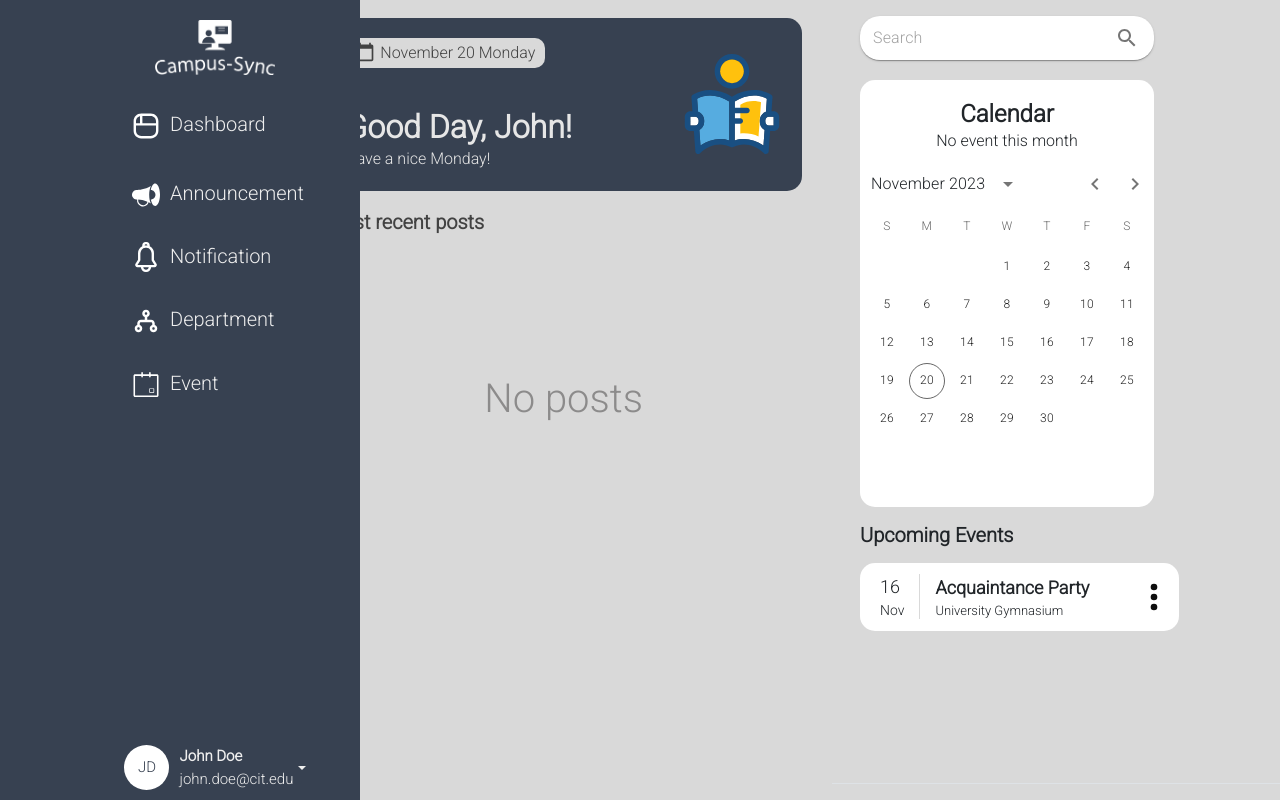
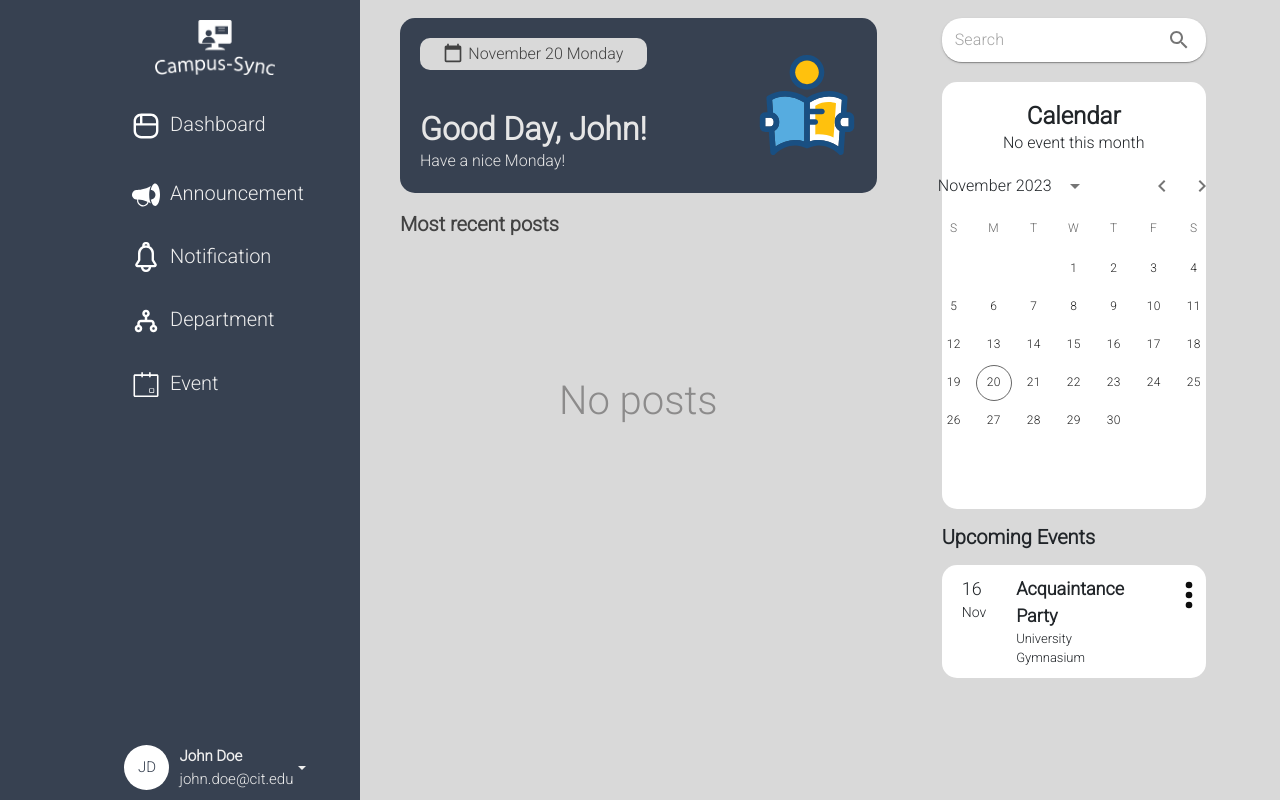
Before and after one commit to TiempoAllen/campus-sync, a React (Create React App) app: page /dashboard in a window 1280 px wide. Built offline with nearby package versions, Linux system fonts and the light colour scheme.

Commit message:
fixed the layout of the dashboard

```diff
--- a/src/Pages/Dashboard/Body.js
+++ b/src/Pages/Dashboard/Body.js
@@ -1,5 +1,12 @@
-import React from "react";
+import React, { useState } from "react";
 import CalendarTodayIcon from "@mui/icons-material/CalendarToday";
+import { Paper, InputBase } from "@mui/material";
+import SearchIcon from "@mui/icons-material/Search";
+import IconButton from "@mui/material/IconButton";
+import { LocalizationProvider } from "@mui/x-date-pickers/LocalizationProvider";
+import { AdapterDayjs } from "@mui/x-date-pickers/AdapterDayjs";
+import { DateCalendar } from "@mui/x-date-pickers/DateCalendar";
+import * as Separator from "@radix-ui/react-separator";
 
 const getDate = () => {
   const today = new Date();
@@ -16,9 +23,16 @@ const weekday = new Date().toLocaleDateString("en-US", { weekday: "long" });
 
 const date = getDate();
 
-const Body = ({ name }) => {
+const Body = () => {
+  const [name, setName] = useState("John");
+
+  const handleChange = (e) => {
+    const newName = e.target.value;
+    setName(newName);
+  };
   return (
-    <div className="body">
+    <div className="body d-flex flex-row flex-grow-1">
+      <div className="center">
         <div className="greetings">
           <div id="first-half">
             <div className="date">
@@ -54,6 +68,72 @@ const Body = ({ name }) => {
           </div>
         </div>
       </div>
+      <div className="sides">
+        <header className="calendar-events mb-3">
+          <Paper
+            component="form"
+            sx={{
+              p: "0px 5px",
+              display: "flex",
+              alignItems: "center",
+              borderRadius: "20px",
+              width: "100%",
+            }}
+          >
+            <InputBase
+              sx={{ ml: 1, flex: 1 }}
+              placeholder="Search"
+              inputProps={{ "aria-label": "search" }}
+              onChange={handleChange}
+            />
+            <IconButton type="button" sx={{ p: "10px" }} aria-label="search">
+              <SearchIcon />
+            </IconButton>
+          </Paper>
+
+          <div className="calendar">
+            <p className="h4 fw-bold">Calendar</p>
+            <p>No event this month</p>
+            <div>
+              <LocalizationProvider dateAdapter={AdapterDayjs}>
+                <DateCalendar />
+              </LocalizationProvider>
+            </div>
+          </div>
+
+          <div className="upcoming-events mt-3">
+            <p className="h5 fw-bold">Upcoming Events</p>
+            <div className="todo-events my-3">
+              <div className="date">
+                <p style={{ fontSize: "18px", marginBottom: "0" }}>16</p>
+                <p style={{ fontSize: "14px", marginBottom: "0" }}>Nov</p>
+              </div>
+              <Separator.Root
+                className="SeparatorRoot"
+                decorative
+                orientation="vertical"
+                style={{ margin: "0 15px" }}
+              />
+              <div className="event-info">
+                <p style={{ fontSize: "18px" }} className="fw-bold">
+                  Acquaintance Party
+                </p>
+                <p style={{ fontSize: "13px" }}>University Gymnasium</p>
+              </div>
+              <img
+                src="/images/options.svg"
+                alt="options-image"
+                style={{
+                  height: "40px",
+                  width: "40px",
+                  marginLeft: "45px",
+                }}
+              />
+            </div>
+          </div>
+        </header>
+      </div>
+    </div>
   );
 };
 
--- a/src/Pages/Dashboard/CalendarEvents.js
+++ /dev/null
@@ -1,78 +0,0 @@
-import React from "react";
-import { Paper, InputBase } from "@mui/material";
-import SearchIcon from "@mui/icons-material/Search";
-import IconButton from "@mui/material/IconButton";
-import { LocalizationProvider } from "@mui/x-date-pickers/LocalizationProvider";
-import { AdapterDayjs } from "@mui/x-date-pickers/AdapterDayjs";
-import { DateCalendar } from "@mui/x-date-pickers/DateCalendar";
-import * as Separator from "@radix-ui/react-separator";
-
-const CalendarEvents = ({ handleChange }) => {
-  return (
-    <header class="calendar-events p-3 mb-3 border-bottom">
-      <div class="container">
-        <div class="child d-flex flex-wrap align-items-center justify-content-center justify-content-lg-start">
-          <Paper
-            component="form"
-            sx={{
-              p: "0px 5px",
-              display: "flex",
-              alignItems: "center",
-              borderRadius: "20px",
-              width: "75%",
-            }}
-          >
-            <InputBase
-              sx={{ ml: 1, flex: 1 }}
-              placeholder="Search"
-              inputProps={{ "aria-label": "search" }}
-              onChange={handleChange}
-            />
-            <IconButton type="button" sx={{ p: "10px" }} aria-label="search">
-              <SearchIcon />
-            </IconButton>
-          </Paper>
-
-          <div className="calendar">
-            <p className="h4 fw-bold">Calendar</p>
-            <p>No event this month</p>
-            <div>
-              <LocalizationProvider dateAdapter={AdapterDayjs}>
-                <DateCalendar />
-              </LocalizationProvider>
-            </div>
-          </div>
-
-          <div className="upcoming-events mt-3">
-            <p className="h5 fw-bold">Upcoming Events</p>
-            <div className="todo-events my-3">
-              <div className="date">
-                <p style={{ fontSize: "18px", marginBottom: "0" }}>16</p>
-                <p style={{ fontSize: "14px", marginBottom: "0" }}>Nov</p>
-              </div>
-              <Separator.Root
-                className="SeparatorRoot"
-                decorative
-                orientation="vertical"
-                style={{ margin: "0 15px" }}
-              />
-              <div className="event-info">
-                <p style={{ fontSize: "18px" }} className="fw-bold">
-                  Acquaintance Party
-                </p>
-                <p style={{ fontSize: "13px" }}>University Gymnasium</p>
-              </div>
-              <img
-                src="/images/options.svg"
-                alt="options-image"
-                style={{ height: "40px", width: "40px", marginLeft: "45px" }}
-              />
-            </div>
-          </div>
-        </div>
-      </div>
-    </header>
-  );
-};
-
-export default CalendarEvents;
--- a/src/Pages/Dashboard/Dashboard.css
+++ b/src/Pages/Dashboard/Dashboard.css
@@ -1,8 +1,11 @@
+.dashboard-layout {
+    display: flex;
+}
+
 .dashboard {
+    flex: 1;
+    margin-left: 360px;
     background-color: #d9d9d9;
-    display: flex;
-    flex-direction: row;
-    justify-content: end;
     height: 100vh;
 }
 
@@ -14,45 +17,97 @@
     position: fixed;
 }
 
-.calendar-events {
+.body {
+    background-color: #D9D9D9;
+    padding: 18px 40px;
+    height: 100vh;
+    gap: 50px;
+}
+
+.center .greetings {
+    background-color: #374151;
+    border-radius: 15px;
+    padding: 20px;
+    display: flex;
+    gap: 110px;
+    flex-direction: row;
+    align-items: center;
+    color: #e6e6e6;
+    justify-content: center;
+}
+
+.center .greetings #first-half .date {
+    background-color: #D9D9D9;
+    width: auto;
+    max-width: 300px;
+    border-radius: 10px;
+    padding: 4px;
+    margin-bottom: 40px;
+    color: #424242;
+    text-align: center;
+}
+
+.center .recent-posts p {
+    color: #424242;
+}
+
+.center .temp-posts {
+    height: 300px;
+}
+
+.center .temp-posts h1 {
+    color: #8c8b8b;
+}
+
+.li-link {
+    text-decoration: none;
+    color: inherit;
+}
+
+.nav-item {
+    cursor: pointer;
+}
+
+.body .sides {
     width: 35%;
 }
 
-.calendar-events .container {
+.calendar-events {
     display: flex;
     flex-direction: column;
     align-items: center;
     justify-content: center;
+    padding: 0 15px;
 }
 
-.calendar-events .container .child .calendar {
+.calendar-events .calendar {
     margin-top: 20px;
     background-color: #ffffff;
     padding: 20px;
     border-radius: 15px;
     display: flex;
-    width: 75%;
+    width: 100%;
     flex-direction: column;
     align-items: center;
     justify-content: center;
 }
 
 
-.calendar-events .container .child p {
+.calendar-events p {
     margin-bottom: 0;
 }
 
-.calendar-events .container .child .upcoming-events .todo-events {
+.calendar-events .upcoming-events {
+    width: 100%;
+}
+
+.calendar-events .upcoming-events .todo-events {
     background-color: #ffffff;
     display: flex;
     flex-direction: row;
-    align-items: center;
-    justify-content: center;
+    justify-content: space-around;
     border-radius: 15px;
     padding: 10px 5px 10px 20px;
-    height: 100%;
-    justify-content: center;
-    align-items: center;
 }
 
 .SeparatorRoot[data-orientation='vertical'] {
@@ -135,52 +190,3 @@
     line-height: 1;
     font-weight: 500;
 }
-
-.body {
-    background-color: #D9D9D9;
-    color: #e6e6e6;
-    padding: 18px 30px;
-    height: 100vh;
-}
-
-.body .greetings {
-    background-color: #374151;
-    border-radius: 15px;
-    padding: 20px;
-    display: flex;
-    gap: 110px;
-    flex-direction: row;
-    align-items: center;
-    justify-content: center;
-}
-
-.body .greetings #first-half .date {
-    background-color: #D9D9D9;
-    width: 200px;
-    border-radius: 10px;
-    padding: 3px;
-    margin-bottom: 40px;
-    color: #424242;
-    text-align: center;
-}
-
-.body .recent-posts p {
-    color: #424242;
-}
-
-.body .temp-posts {
-    height: 300px;
-}
-
-.body .temp-posts h1 {
-    color: #8c8b8b;
-}
-
-.li-link {
-    text-decoration: none;
-    color: inherit;
-}
-
-.nav-item {
-    cursor: pointer;
-}
--- a/src/Pages/Dashboard/Dashboard.js
+++ b/src/Pages/Dashboard/Dashboard.js
@@ -1,21 +1,13 @@
-import React, { useState } from "react";
+import React from "react";
 import Sidenav from "./Sidenav";
 import Body from "./Body";
-import CalendarEvents from "./CalendarEvents";
 
 const Dashboard = () => {
-  const [name, setName] = useState("John");
-
-  const handleChange = (e) => {
-    const newName = e.target.value;
-    setName(newName);
-  };
   return (
-    <div>
+    <div className="dashboard-layout">
       <Sidenav />
       <div className="dashboard">
-        <Body name={name} />
-        <CalendarEvents handleChange={handleChange} />
+        <Body />
       </div>
     </div>
   );
```
Lines whose indentation alone changed are shown as unchanged.
